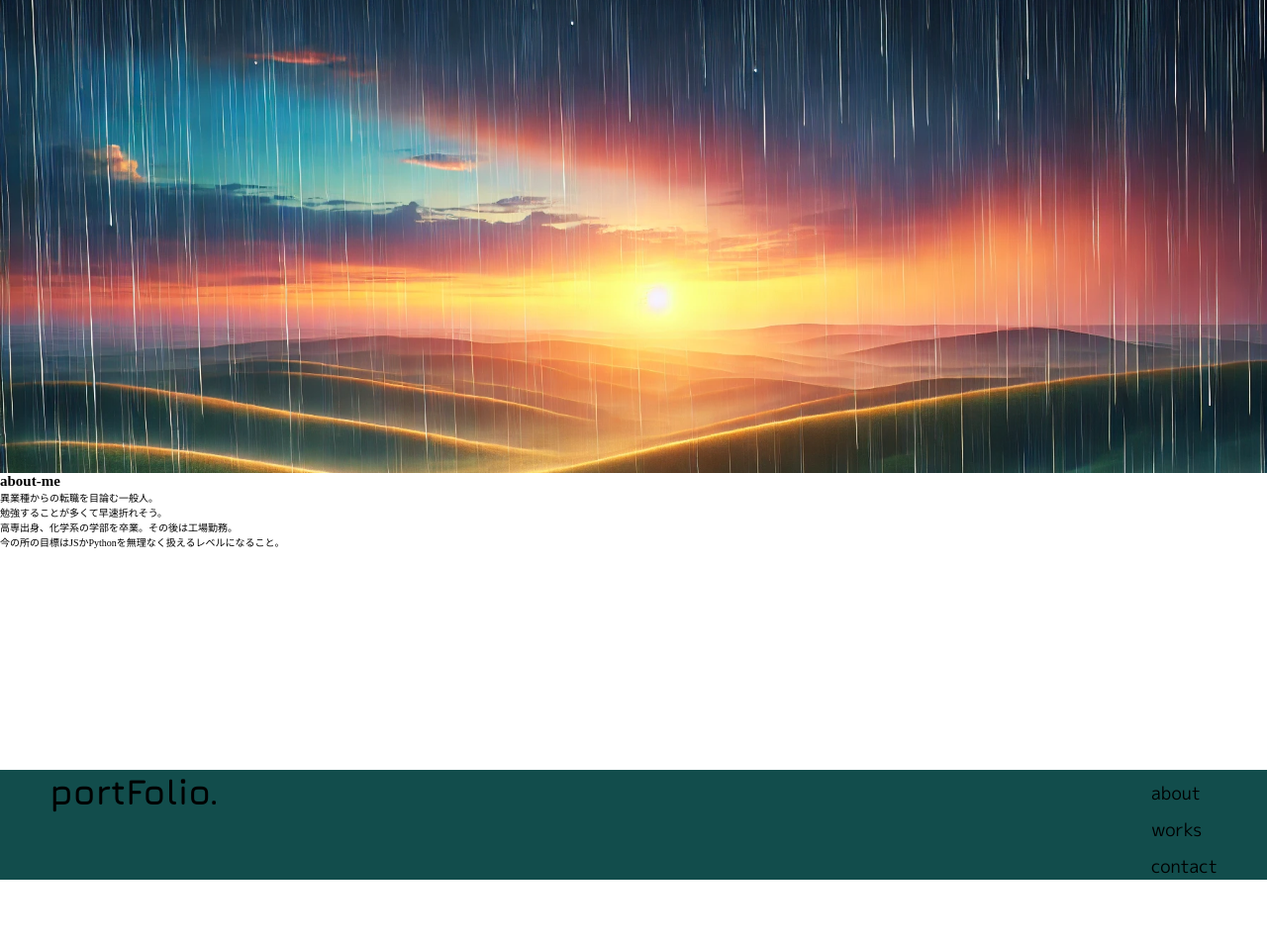
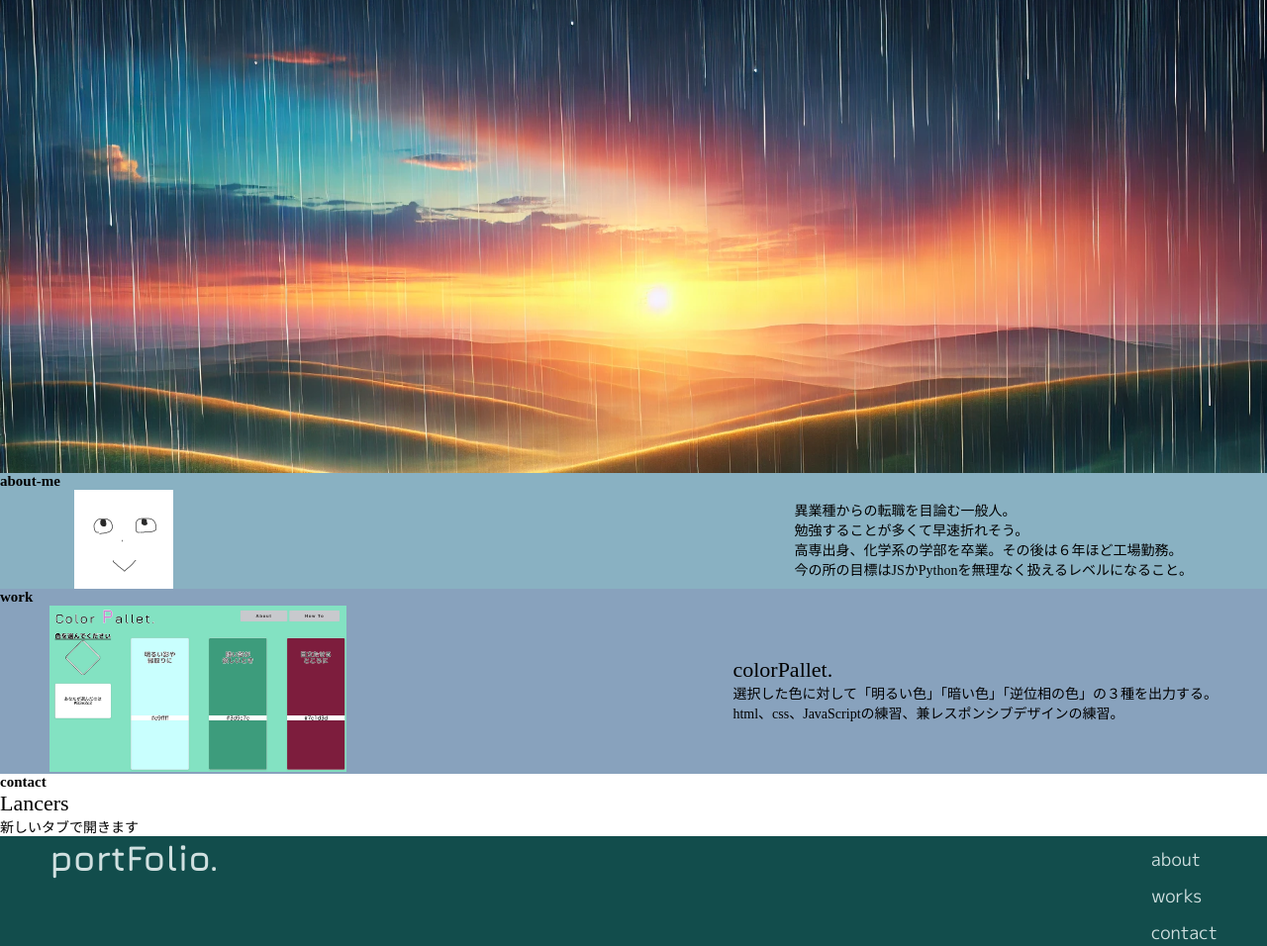
Before and after one commit to reser00/portfolio, a plain HTML site: page index.html in a window 1280 px wide. Shown: the part 107-1063 px from the top of the page at 99% size. Before the commit the page ends 996 px from the top, so only its background shows below. Drawn offline with nearby package versions, Linux system fonts and the light colour scheme; a web font is replaced by a local one.

Commit message:
tiny update

```diff
--- a/css/styles.css
+++ b/css/styles.css
@@ -30,6 +30,9 @@ img {
     height: auto;
 }
 /* スタイルリセット完了 */
+p {
+    font-size: 14px;
+}
 
 .headerContainer {
     display: flex;
@@ -69,20 +72,66 @@ img {
 
 .background {
     display: block;
-    height: 500px;
+    max-height: 500px;
+    min-height:300px;
     width: 100%;
     overflow: hidden;
 }
 
+/* about */
+
 .aboutContainer {
-    height: 300px;
+    max-height: 300px;
+    background-color:#89b1c2;
+    justify-content: space-between;
 }
 
+.aboutContents {
+    display: flex;
+    justify-content: space-between;
+    align-items: center;
+    margin: 0 75px;
+}
+
+.aboutSentence p{
+    font-size: 14px;
+
+}
+
+/* work */
+
+.workContainer {
+    background-color: #88a2bd;
+}
+
+.workContents{
+    display: flex;
+    justify-content: space-between;
+    align-items: center;
+    margin: 0 50px;
+}
+
+.workImg {
+    max-width: 300px;
+}
+
+.workSentence a{
+    font-size: 22px;
+}
+
+/* contact */
+.contactContainer a{
+    font-size: 22px;
+}
+
+/* footer */
 .footerContainer {
     display: flex;
+    flex-direction: row;
     justify-content: space-between;
     height: 100%;
     background-color: #124d4c;
+    color: #d0e0e0;
 }
 
 .footerLogo {
--- a/index.html
+++ b/index.html
@@ -51,24 +51,49 @@
          <!-- 背景の読み込み閉じ -->
       </div>
       <!-- titleContainer閉じ -->
+
+      <!-- 以下、各ページに合わせて編集 -->
       <div class="aboutContainer">
         <!-- 自己紹介要素を突っ込む -->
         <h2>about-me</h2>
-        <p>異業種からの転職を目論む一般人。</p>
-        <p>勉強することが多くて早速折れそう。</p>
-        <p>高専出身、化学系の学部を卒業。その後は工場勤務。</p>
-        <p>今の所の目標はJSかPythonを無理なく扱えるレベルになること。</p>
+        <div class="aboutContents">
+          <img class="face" src="./img/faceImg/face.png" alt="face" width="100px" height="100px">
+          <div class="aboutSentence">
+            <p>異業種からの転職を目論む一般人。</p>
+            <p>勉強することが多くて早速折れそう。</p>
+            <p>高専出身、化学系の学部を卒業。その後は６年ほど工場勤務。</p>
+            <p>今の所の目標はJSかPythonを無理なく扱えるレベルになること。</p>
+          </div>
+        </div>
       </div>
       <!-- aboutContainer閉じ -->
       <div class="workContainer">
         <!-- 実績のスライドショーと実績ページへのリンクを突っ込む -->
+        <h2>work</h2>
+        <div class="workContents">
+          <div class="workImg">
+            <img src="./img/workImg/colorPallet.png" alt="colorPallet.">
+          </div>
+          <div class="workSentence">
+            <a href="https://reser00.github.io/colorpallet/">colorPallet.</a>
+            <p>選択した色に対して「明るい色」「暗い色」「逆位相の色」の３種を出力する。</p>
+            <p>html、css、JavaScriptの練習、兼レスポンシブデザインの練習。</p>
+          </div>
+        </div>
       </div>
       <!-- workContainer閉じ -->
       <div class="contactContainer">
         <!-- コンタクトフォームもしくはフォームを含むページへのリンクを突っ込む。どっちにするかは後で決める -->
+         <h2>contact</h2>
+         <a href="https://www.lancers.jp/profile/reser00" target="_blank" rel="noopener noreferrer">
+          Lancers
+        </a>
+        <p>新しいタブで開きます</p>
       </div>
       <!-- contacContainer閉じ -->
     </div>
+    <!-- 各ページに併せた変更ここまで -->
+
     <!-- main閉じ -->
 
     <footer>
```
Also changed, not shown: img/faceImg/face.png (added), img/workImg/colorPallet.png (added).
